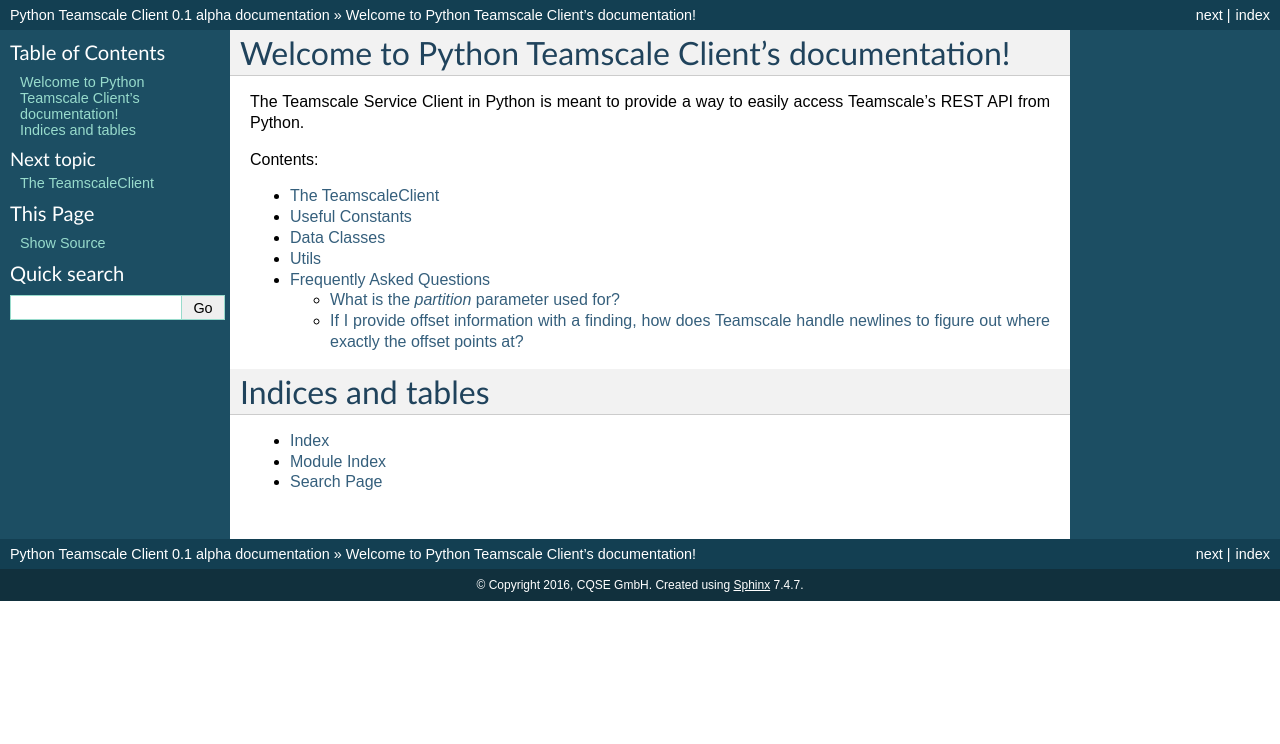
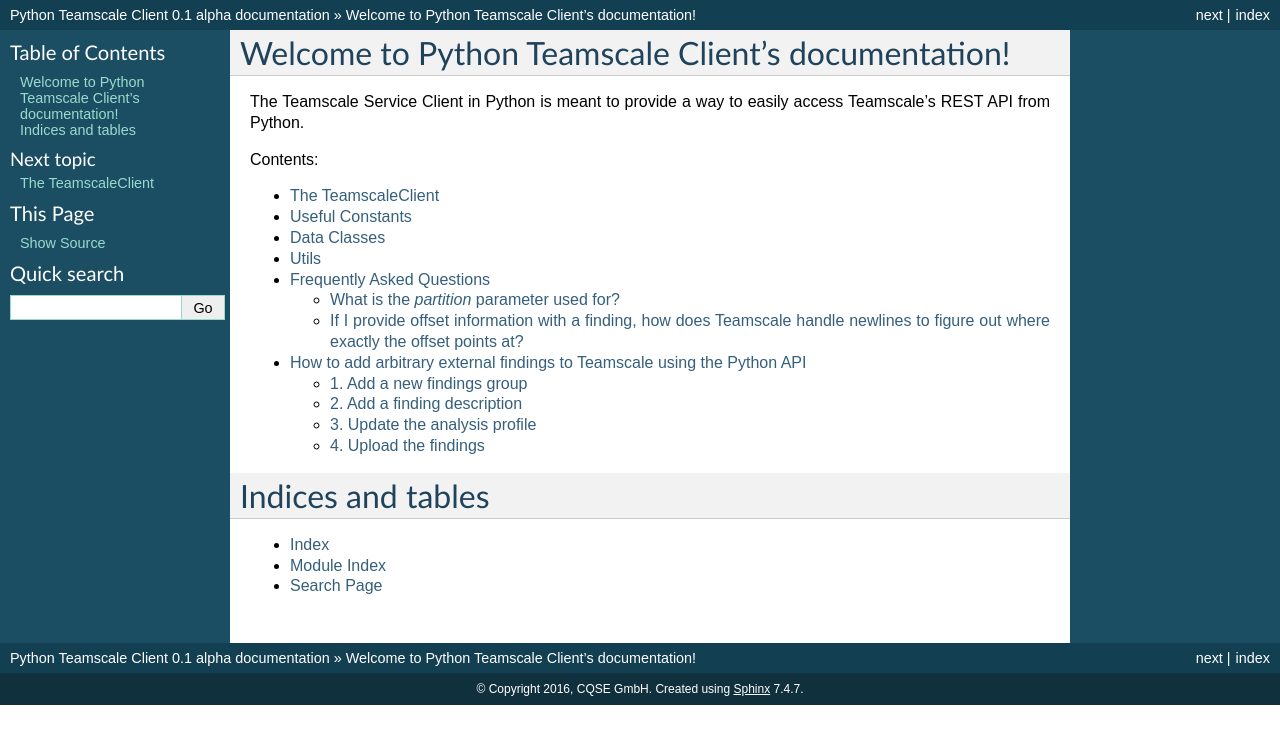
Before and after one commit to cqse/teamscale-client-python, a Sphinx documentation site: the page built from docs/index.rst, in a window 1280 px wide. Shown: the top 744 px of the page. Built offline with Sphinx 7.4.7, drawn with Linux system fonts in a browser that asks for light colours; some of the changed lines change nothing that is shown.

Commit message:
Added documentation about how to add external findings

```diff
--- /dev/null
+++ b/docs/how_to_findings.rst
@@ -0,0 +1,68 @@
+How to add arbitrary external findings to Teamscale using the Python API
+========================================================================
+
+Adding new Findings to Teamscale is comprised of 4 Steps:
+
+#. Add a new findings group
+#. Add a finding description for each type of finding you want to upload
+#. Update the analysis profile to contain the new finding group
+#. Upload the findings
+
+Steps 1-3 are one-time setup tasks, whereas 4 will be repeated every time new findings shall be added.
+
+1. Add a new findings group
+---------------------------
+First a new group has to be created. A group contains multiple different types of (usually related)
+finding types. A group can be created like this::
+
+  client.add_findings_group("Finding Group 1", "external-findings-.*")
+
+The Group has a name that will be visible in the Teamscale UI (for example as a filter in the Findings View). The regex will be used to find all matching finding descriptions that shall be grouped under the given name.
+
+.. image:: _static/images/findings-filter.png
+
+2. Add a finding description
+----------------------------
+For each type of finding that is to be uploaded, a new description must be added. A description is comprised of an id
+that is used to identify the type of finding, a description that is displayed whenever a finding of this type
+is shown in detail and a default enablement/severity.
+
+Finding descriptions can be added like this::
+
+  descriptions = [
+     FindingDescription("external-finding-1", "A test finding description", Enablement.RED)
+  ]
+  client.add_finding_descriptions(descriptions)
+
+
+3. Update the analysis profile
+------------------------------
+The third step is updating the analysis profile used by the profile. Either create a new profile or edit an existing profile.
+When editing the profile enable the ``Custom External Findings`` external tool in the external tools step of the analysis profile wizard.
+
+The created finding groups will then be available as analysis group. They are grouped under the quality indicator ``Code Anomalies`` by default.
+
+.. image:: _static/images/analysis-profile.png
+
+These can be edited to override the default enablement or deactivated completely.
+
+Save the analysis profile.
+
+In case the profile references existing projects that use this profile, you can enable the expert settings in the ``Project re-analysis required`` dialog
+and enable ``Only Schema update`` for the required projects.
+
+.. image:: _static/images/re-analysis-required.png
+
+
+4. Upload the findings
+----------------------
+In the last step, you upload the concrete findings using ids from the previously created finding descriptions::
+
+  findings = [
+      FileFindings([Finding("external-finding-1", "Test finding message", start_line=1)], "src/Foo.java")
+  ]
+  client.upload_findings(findings, datetime.datetime.now(), "TestCommit", "test-partition")
+
+If everything worked you should be able to see the new finding and the details will be shown:
+
+..  image:: _static/images/finding-detail.png
--- a/docs/index.rst
+++ b/docs/index.rst
@@ -18,6 +18,7 @@
    data
    utils
    faq
+   how_to_findings
 
 
 Indices and tables
```
Also changed, not shown: docs/_static/images/analysis-profile.png (added), docs/_static/images/finding-detail.png (added), docs/_static/images/findings-filter.png (added), docs/_static/images/re-analysis-required.png (added), docs/faq.rst (line endings or trailing spaces).
